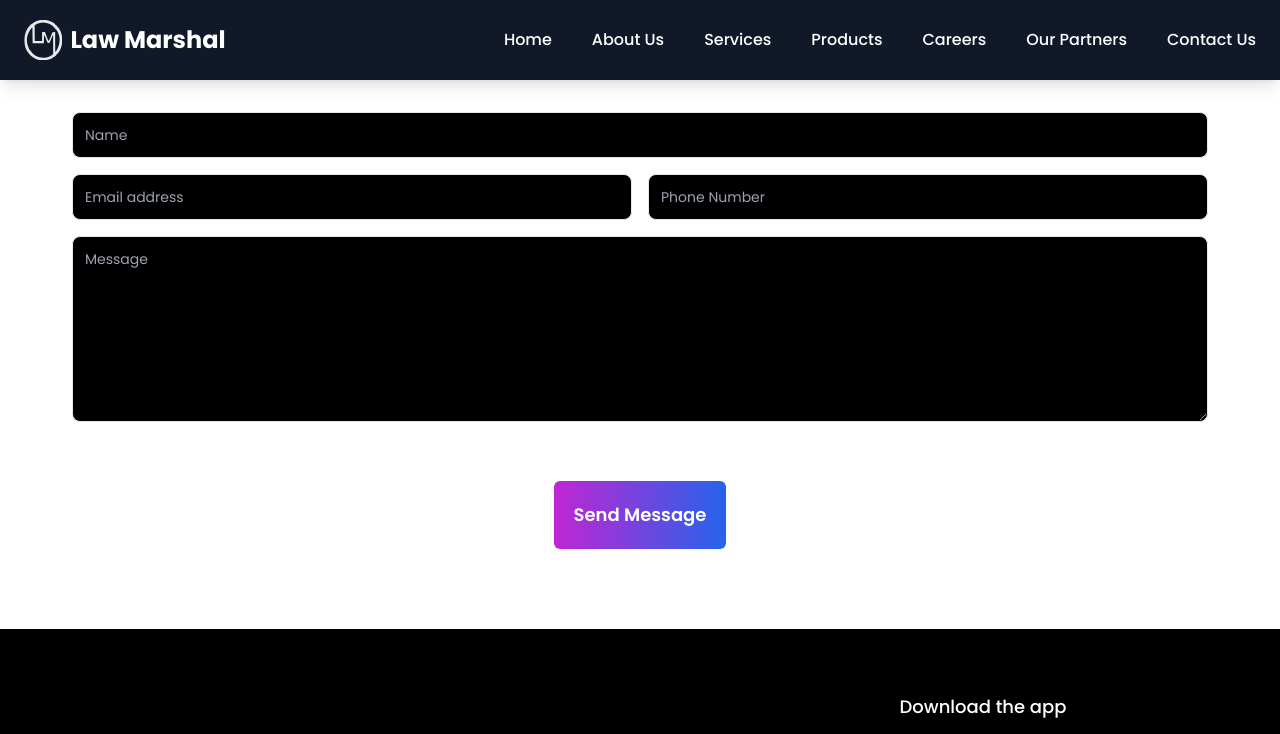
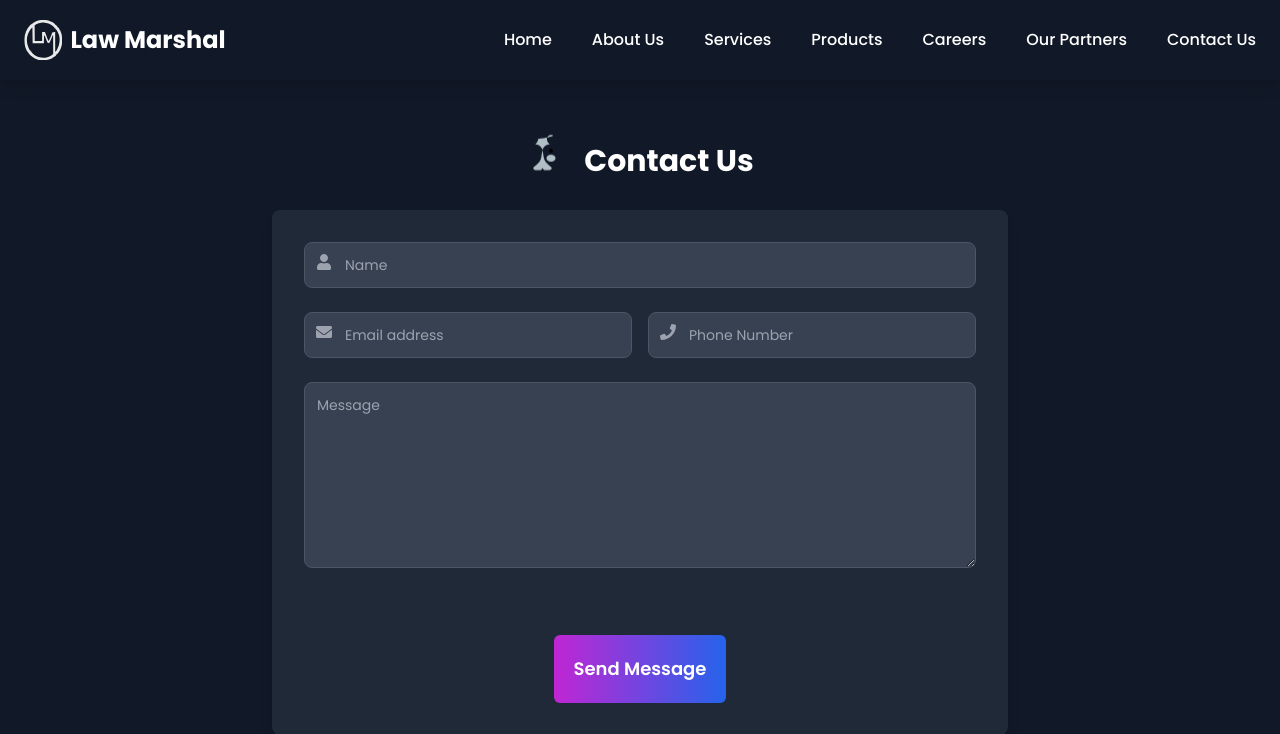
Before and after one commit to Kavit2102/Law-Marshal, a React (Vite) app: page /contact in a window 1280 px wide. Shown: the top 734 px of the page. Built offline with nearby package versions, Linux system fonts and the light colour scheme.

Commit message:
clients section and location update

```diff
--- a/src/App.css
+++ b/src/App.css
@@ -94,7 +94,8 @@ html {
   }
 }
 
-html, body {
+html,
+body {
   margin: 0;
   padding: 0;
   overflow-x: hidden;
--- a/src/components/contact/contact_form.jsx
+++ b/src/components/contact/contact_form.jsx
@@ -1,7 +1,10 @@
-import React, { useState } from "react";
-import axios from "axios";
+import React, { useRef, useState } from "react";
+import { FaUser, FaEnvelope, FaPhone } from "react-icons/fa"; // Importing icons
+import Pigeon from "../Pigeon"; // Adjust the path based on your folder structure
+// import axios from "axios";
 
 const ContactForm = () => {
+  const form = useRef();
   const [formData, setFormData] = useState({
     name: "",
     email: "",
@@ -19,97 +22,99 @@ const ContactForm = () => {
 
   const handleSubmit = async (e) => {
     e.preventDefault();
-    try {
-      const response = await axios.post(
-        "http://localhost:4000/api/contact",
-        formData
+
+    const SERVICE_ID = "service_7o1zx5z";
+    const TEMPLATE_ID = "template_nrtx4ps";
+    const PUBLIC_KEY = "JVJHzXYr2ddUKL2Au";
+
+    // const templateParams = {
+    //   from_name: "James",
+    //   notes: "Check this out!",
+    // };
+
+    emailjs
+      .sendForm(SERVICE_ID, TEMPLATE_ID, form.current, {
+        publicKey: PUBLIC_KEY,
+      })
+      .then(
+        () => {
+          console.log("SUCCESS!");
+        },
+        (error) => {
+          console.log("FAILED...", error);
+        }
       );
-      console.log("Form submission response:", response.data);
-      alert("Thank you for contacting us!");
-      setFormData({
-        name: "",
-        email: "",
-        phone: "",
-        message: "",
-      });
-    } catch (error) {
-      console.error("Error submitting form:", error);
-      alert("An error occurred while submitting the form. Please try again.");
-    }
   };
 
   return (
-    <section className="">
-      <div className="mx-auto min-w-screen px-4 py-10 sm:px-6 lg:px-8">
-        <div className="grid grid-cols-1 gap-x-16 gap-y-5">
-          <div className="flex items-center justify-center rounded-lg p-8 lg:col-span-3 lg:p-10">
-            <form
-              onSubmit={handleSubmit}
-              className="contact-form space-y-4 w-full"
-            >
-              <div>
-                <label className="sr-only" htmlFor="name">
-                  Name
-                </label>
-
+    <section className="bg-gray-900 py-20">
+      <div className="mx-auto max-w-3xl px-4 py-6">
+        <div className="flex items-center justify-center">
+          <h2 className="text-3xl font-bold text-center text-white mb-6 flex items-center">
+            <Pigeon />
+            <span className="ml-2">Contact Us</span>
+          </h2>
+        </div>
+        <div className="bg-gray-800 rounded-lg shadow-lg p-8">
+          <form onSubmit={handleSubmit} ref={form} className="space-y-6">
+            {/* Name Input */}
+            <div className="relative">
+              <FaUser className="absolute left-3 top-3 text-gray-400 transition-transform duration-300 ease-in-out transform hover:scale-125" />
               <input
-                  className="w-full rounded-lg p-3 text-sm"
+                className="w-full rounded-lg p-3 pl-10 text-sm border border-gray-600 bg-gray-700 text-white focus:outline-none focus:border-blue-500 transition duration-200 ease-in-out placeholder-gray-400"
                 placeholder="Name"
                 type="text"
                 id="name"
                 name="name"
                 value={formData.name}
                 onChange={handleChange}
+                required
               />
             </div>
 
             <div className="grid grid-cols-1 gap-4 sm:grid-cols-2">
-                <div>
-                  <label className="sr-only" htmlFor="email">
-                    Email
-                  </label>
-
+              {/* Email Input */}
+              <div className="relative">
+                <FaEnvelope className="absolute left-3 top-3 text-gray-400 transition-transform duration-300 ease-in-out transform hover:scale-125" />
                 <input
-                    className="w-full rounded-lg p-3 text-sm"
+                  className="w-full rounded-lg p-3 pl-10 text-sm border border-gray-600 bg-gray-700 text-white focus:outline-none focus:border-blue-500 transition duration-200 ease-in-out placeholder-gray-400"
                   placeholder="Email address"
                   type="email"
                   id="email"
                   name="email"
                   value={formData.email}
                   onChange={handleChange}
+                  required
                 />
               </div>
 
-                <div>
-                  <label className="sr-only" htmlFor="phone">
-                    Phone
-                  </label>
-
+              {/* Phone Input */}
+              <div className="relative">
+                <FaPhone className="absolute left-3 top-3 text-gray-400 transition-transform duration-300 ease-in-out transform hover:scale-125" />
                 <input
-                    className="w-full rounded-lg p-3 text-sm"
+                  className="w-full rounded-lg p-3 pl-10 text-sm border border-gray-600 bg-gray-700 text-white focus:outline-none focus:border-blue-500 transition duration-200 ease-in-out placeholder-gray-400"
                   placeholder="Phone Number"
                   type="tel"
                   id="phone"
                   name="phone"
                   value={formData.phone}
                   onChange={handleChange}
+                  required
                 />
               </div>
             </div>
 
+            {/* Message Input */}
             <div>
-                <label className="sr-only" htmlFor="message">
-                  Message
-                </label>
-
               <textarea
-                  className="w-full rounded-lg p-3 text-sm"
+                className="w-full rounded-lg p-3 text-sm border border-gray-600 bg-gray-700 text-white focus:outline-none focus:border-blue-500 transition duration-200 ease-in-out placeholder-gray-400"
                 placeholder="Message"
                 rows="8"
                 id="message"
                 name="message"
                 value={formData.message}
                 onChange={handleChange}
+                required
               ></textarea>
             </div>
 
@@ -124,7 +129,6 @@ const ContactForm = () => {
           </form>
         </div>
       </div>
-      </div>
     </section>
   );
 };
--- /dev/null
+++ b/src/components/home/clientsSection.jsx
@@ -0,0 +1,70 @@
+import React from "react";
+import Marquee from "react-fast-marquee";
+import { clients } from "../../../utils/clients";
+import { motion } from "framer-motion";
+
+const ClientsSection = () => {
+  return (
+    <div className="w-full py-16 px-4">
+      <div className="max-w-6xl mx-auto">
+        <h2 className="text-4xl font-bold text-black text-center mb-24">
+          Our Clients
+        </h2>
+
+        <div className="grid grid-cols-2 md:grid-cols-3 lg:grid-cols-4 gap-8 items-center justify-items-center">
+          {clients.map((client, index) => (
+            <motion.div
+              key={client.id}
+              className={`mx-10 text-black ${
+                index === 4 || index === 5 ? `col-span-2 my-5` : `col-span-1`
+              }`}
+              initial={{ scale: 0.8 }}
+              animate={{ scale: 1 }}
+              transition={{ duration: 0.5, delay: index * 0.1 }}
+            >
+              <div className="w-full h-full bg-transparent border-none">
+                <div className="flex items-center justify-center h-full p-0">
+                  <img
+                    src={client.sourceImage}
+                    alt="N/A"
+                    width={300}
+                    className="mx-10 text-black object-contain opacity-80 hover:opacity-100 transition-opacity"
+                  />
+                </div>
+              </div>
+            </motion.div>
+          ))}
+        </div>
+      </div>
+    </div>
+  );
+};
+
+export default ClientsSection;
+
+// <div className="text-black py-16 md:py-32">
+//   <motion.h1
+//     initial={{ opacity: 0, y: 20 }}
+//     animate={{ opacity: 1, y: 0 }}
+//     transition={{ duration: 0.8 }}
+//     className="text-4xl font-bold mb-8 md:mb-16 text-center"
+//   >
+//     Our Clients
+//   </motion.h1>
+//   <Marquee speed={75} className="pt-16">
+//     {clients.map((client, index) => {
+//       return (
+//         <motion.img
+//           key={client.id}
+//           className="mx-10 text-black"
+//           src={client.sourceImage}
+//           alt="N/A"
+//           width={300}
+//           initial={{ scale: 0.8 }}
+//           animate={{ scale: 1 }}
+//           transition={{ duration: 0.5, delay: index * 0.1 }}
+//         />
+//       );
+//     })}
+//   </Marquee>
+// </div>
--- a/src/components/home/efficientDebtCollection.jsx
+++ b/src/components/home/efficientDebtCollection.jsx
@@ -18,7 +18,7 @@ const EfficientDebtCollection = () => {
   ];
 
   return (
-    <div className="py-32 px-6 md:px-12 rounded-xl shadow-lg text-black">
+    <section className="py-32 px-6 md:px-12 text-black">
       <motion.h1
         initial={{ opacity: 0, y: 20 }}
         animate={{ opacity: 1, y: 0 }}
@@ -34,10 +34,9 @@ const EfficientDebtCollection = () => {
         transition={{ duration: 0.8 }}
         className="text-base sm:text-lg md:text-xl mb-6 sm:mb-8 animate-fade-in-up delay-300"
       >
-        Our BPO plays a crucial role by streamlining debt collections, making the
-        process quick, simple, and compassionate through:
+        Our BPO plays a crucial role by streamlining debt collections, making
+        the process quick, simple, and compassionate through:
       </motion.p>
-
 
       <div className="grid grid-cols-1 sm:grid-cols-2 lg:grid-cols-3 gap-4 sm:gap-6">
         {features.map((item, index) => (
@@ -62,7 +61,7 @@ const EfficientDebtCollection = () => {
               }`}</h3>
             </div>
             <p
- className={`text-sm sm:text-base text-gray-600 transition-all duration-300 ${
+              className={`text-sm sm:text-base text-gray-600 transition-all duration-300 ${
                 hoveredCard === index ? "" : ""
               }`}
             >
@@ -71,7 +70,7 @@ const EfficientDebtCollection = () => {
           </motion.div>
         ))}
       </div>
-    </div>
+    </section>
   );
 };
 
--- a/src/components/home/footer.jsx
+++ b/src/components/home/footer.jsx
@@ -53,7 +53,7 @@ const Footer = () => {
               </Link>
             </div>
           </div>
-          <div className="flex flex-col items-center  md:items-start">
+          <div className="flex flex-col items-center md:items-start">
             <div className="mt-[23px] flex items-center">
               <div className="flex h-[38px] w-[38px] items-center justify-center rounded-[75%]">
                 <PhoneIcon />
@@ -92,12 +92,14 @@ const Footer = () => {
                   href="mailto:help@lorem.com"
                   className="font-Inter text-[14px] font-medium text-[#fff]"
                 >
-                  Sub Nerul, Mumbia, India, 123456
+                  10-111, Swadesh Bhawan, Press Complex, A.B. Road, Indore,
+                  Madhya Pradesh 452011, IN
                 </Link>
               </div>
             </div>
           </div>
-          <div className="mt-6 flex w-full flex-col items-center justify-between text-white sm:flex-row md:mt-0 md:max-w-[341px]">
+
+          <div className="mt-6 flex w-full flex-col items-center justify-between text-white sm:flex-row md:mt-0 md:max-w-[201px]">
             <div className="mt-6 flex flex-col gap-4 sm:mt-0">
               <p className="text-deutziawhite font-inter text-[18px] font-medium">
                 Download the app
@@ -131,6 +133,7 @@ const Footer = () => {
             </div>
           </div>
         </div>
+
         <hr className="mt-[30px] text-white" />
         <div className="flex items-center justify-center pb-8 pt-[9px] md:py-8">
           <p className="text-[12px] font-normal text-white md:text-[14px]">
--- a/src/components/home/industries.jsx
+++ b/src/components/home/industries.jsx
@@ -14,7 +14,7 @@ const DashboardCard = ({ icon: Icon, title, description, index }) => {
         hoveredCard === index ? "scale-105 shadow-xl" : ""
       }`}
       onMouseEnter={() => setHoveredCard(index)}
-      onMouseLeave ={() => setHoveredCard(null)}
+      onMouseLeave={() => setHoveredCard(null)}
     >
       <div className="bg-[#63e] rounded-full mb-4 p-5">
         <Icon className="w-20 h-20 text-white" />
--- a/src/components/home/marque.jsx
+++ /dev/null
@@ -1,37 +0,0 @@
-import React from "react";
-import Marquee from "react-fast-marquee";
-import { clients } from "../../../utils/clients";
-import { motion } from "framer-motion";
-
-const Marque = () => {
-  return (
-    <div className="text-black py-16 md:py-32">
-      <motion.h1
-        initial={{ opacity: 0, y: 20 }}
-        animate={{ opacity: 1, y: 0 }}
-        transition={{ duration: 0.8 }}
-        className="text-4xl font-bold mb-8 md:mb-16 text-center"
-      >
-        Our Clients
-      </motion.h1>
-      <Marquee speed={75} className="pt-16">
-        {clients.map((client, index) => {
-          return (
-            <motion.img
-              key={client.id}
-              src={client.sourceImage}
-              alt="N/A"
-              className="mx-10 text-black"
-              width={300}
-              initial={{ scale: 0.8 }}
-              animate={{ scale: 1 }}
-              transition={{ duration: 0.5, delay: index * 0.1 }}
-            />
-          );
-        })}
-      </Marquee>
-    </div>
-  );
-};
-
-export default Marque;
--- a/src/pages/home.jsx
+++ b/src/pages/home.jsx
@@ -1,7 +1,7 @@
 import React, { useState, useEffect } from "react";
 import { motion } from "framer-motion";
 import { Link } from "react-router-dom";
-import Marque from "../components/home/marque";
+import ClientsSection from "../components/home/clientsSection";
 import Features from "../components/home/features";
 import EfficientDebtCollection from "../components/home/efficientDebtCollection";
 import Industries from "../components/home/industries";
@@ -9,7 +9,7 @@ import Industries from "../components/home/industries";
 const fadeIn = {
   initial: { opacity: 0, y: 20 },
   animate: { opacity: 1, y: 0 },
-  transition: { duration: 0.6 }
+  transition: { duration: 0.6 },
 };
 
 const Home = () => {
@@ -100,15 +100,6 @@ const Home = () => {
       </div>
 
       <motion.div
-        initial={{ opacity: 0 }}
-        whileInView={{ opacity: 1 }}
-        transition={{ duration: 0.8 }}
-        viewport={{ once: true }}
-      >
-        <Marque />
-      </motion.div>
-
-      <motion.div
         initial={{ opacity: 0, y: 50 }}
         whileInView={{ opacity: 1, y: 0 }}
         transition={{ duration: 0.8 }}
@@ -134,6 +125,15 @@ const Home = () => {
       >
         <EfficientDebtCollection />
       </motion.div>
+
+      <motion.div
+        initial={{ opacity: 0 }}
+        whileInView={{ opacity: 1 }}
+        transition={{ duration: 0.8 }}
+        viewport={{ once: true }}
+      >
+        <ClientsSection />
+      </motion.div>
     </section>
   );
 };
```
Lines whose indentation alone changed are shown as unchanged.
